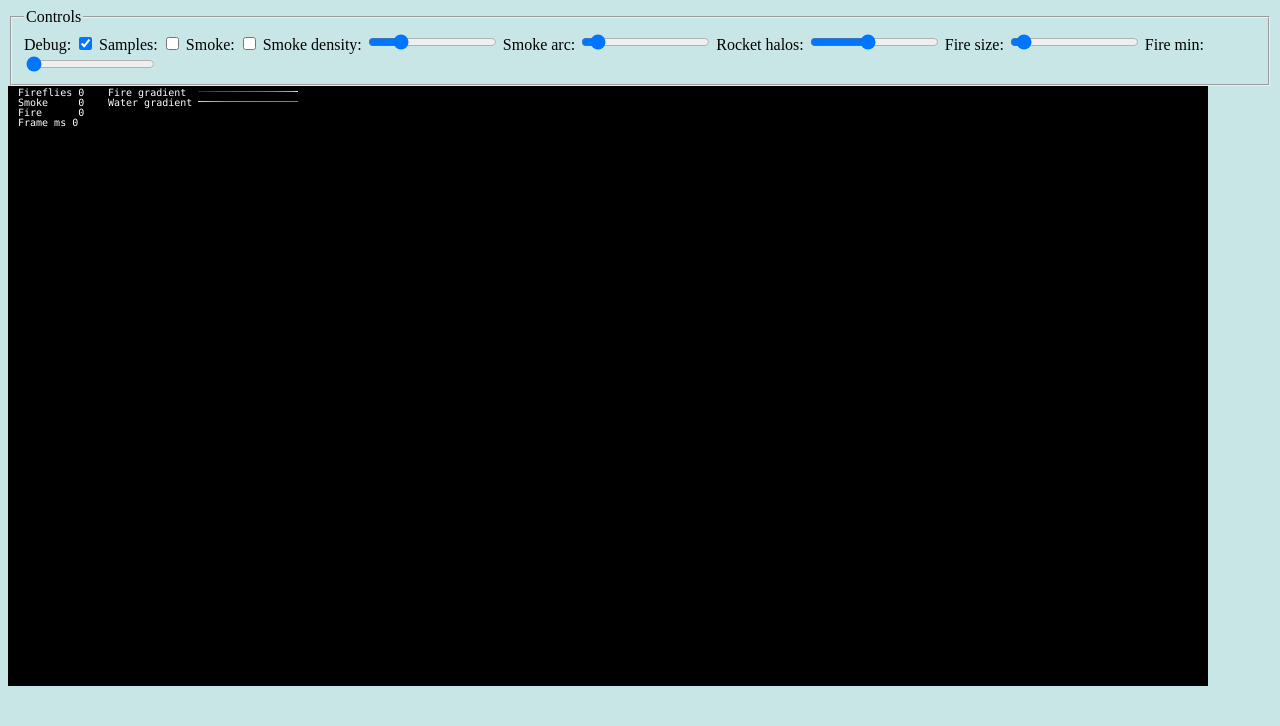
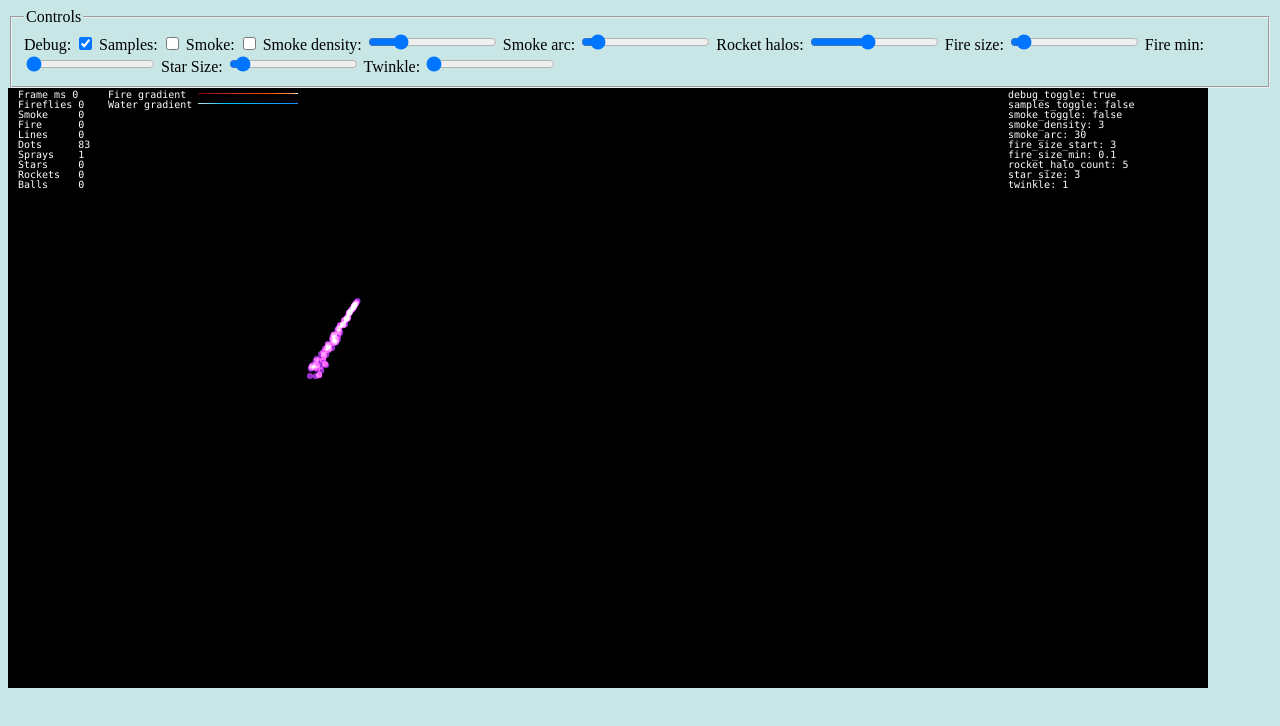
Before and after one commit to niven/fireworks, a plain HTML site: page canvas.html in a window 1280 px wide. Drawn offline with Linux system fonts and the light colour scheme.

Commit message:
Cleanup and extracting functions

```diff
--- a/canvas.html
+++ b/canvas.html
@@ -5,7 +5,7 @@
 <script type="text/javascript" src="canvas.js"></script>
 <link rel="stylesheet" type="text/css" href="canvas.css">
 </head>
-<body onload="go();">
+<body onload="main();">
 
 	<fieldset>
 		<legend>Controls</legend>
@@ -17,6 +17,8 @@
 		Rocket halos: <input type="range" min="1" max="10" value="5" id="rocket_halo_count">
 		Fire size: <input type="range" min="1" max="40" value="3" id="fire_size">
 		Fire min: <input type="range" min="0.1" max="5" value="0.1" step="0.01" id="fire_size_min">
+		Star Size: <input type="range" min="1" max="40" value="3" step="1" id="star_size">
+		Twinkle: <input type="range" min="1" max="10" value="1" step="1" id="twinkle">
 	</fieldset>
 
 </body>
--- a/canvas.js
+++ b/canvas.js
@@ -1,18 +1,21 @@
-let COF_air = 0.0001; // Coeffiecnt of Friction of air relative to a rocket
-let GRAVITY = 9.8; // m/s^2
+let GRAVITY = v3(0, 9.8, 0); // m/s^2
 let PI_2 = 2 * Math.PI;
+
+let v0 = v3( 0, 0, 0 );
 
 var DEBUG = true;
 var SAMPLES = false;
 
-let WIDTH = 1200;
-let HEIGHT = 600;
+// in pixels
+let CANVAS_WIDTH = 1200;
+let CANVAS_HEIGHT = 600;
+
+// in meters
+let WORLD_WIDTH = CANVAS_WIDTH;
+let WORLD_HEIGHT = 600;
 
 let BALL_SIZE = 30;
 let BALL_SIZE_MIN = 10;
-
-let ROCKET_MAX_TIME = Math.sqrt( 2 * 600 / GRAVITY );
-let ROCKET_MAX_Y_SPEED = 600 / ROCKET_MAX_TIME;
 
 let FIREFLY_SPEED = 2;
 
@@ -25,6 +28,14 @@ var FIRE_SIZE_MIN = 0.5;
 var FIRE_SIZE_MAX = 8;
 
 var ROCKET_HALO_COUNT = 5;
+// we want the rockets to explode at about 2/3rds of the height of the canvas
+// TODO: actual math here. Too early and I've had too little tea
+let ROCKET_VELOCITY_Y = -200;
+
+var STAR_SIZE = 3;
+
+var SPRAY_MAX_AGE_MS = 3000;
+var TWINKLE_FACTOR = 1;
 
 let COLOR_MIN = 20.0; // cutoff color value for removing fireflies
 let GRADIENT_WIDTH = 100;
@@ -45,6 +56,9 @@ var controls = {
 	"fire_size_min": { "dom_id": "fire_size_min", "var": "FIRE_SIZE_MIN" },
 
 	"rocket_halo_count": { "dom_id": "rocket_halo_count", "var": "ROCKET_HALO_COUNT" },
+
+	"star_size": { "dom_id": "star_size", "var": "STAR_SIZE" },
+	"twinkle": { "dom_id": "twinkle", "var": "TWINKLE_FACTOR" },
 }
 
 var world = {};
@@ -70,15 +84,6 @@ let colors = [
 	v3(255,165,0), // orange
 ];
 
-function pick_color() {
-   return colors[Math.floor(Math.random()*colors.length)];
-}
-
-function css_string_from_color( color ) {
-   return 'rgb(' + color.r + ',' + color.g + ',' + color.b + ')';
-}
-
-
 let use_preballs = false;
 var preballs = [
 
@@ -99,6 +104,14 @@ var preballs = [
 
 ];
 
+function pick_color() {
+   return colors[Math.floor(Math.random()*colors.length)];
+}
+
+function css_string_from_color( color ) {
+   return 'rgb(' + color.r + ',' + color.g + ',' + color.b + ')';
+}
+
 function mouse_coords_from_event( e ) {
 	var x = 0;
 	var y = 0;
@@ -117,7 +130,6 @@ function mouse_coords_from_event( e ) {
 
 function read_control_values() {
 
-	console.log( "Reading control values" );
 	for( var key in controls ) {
 		let el = document.getElementById( controls[key].dom_id );
 		var new_value = null;
@@ -130,7 +142,7 @@ function read_control_values() {
 				new_value = Number.parseFloat( el.value );
 		}
 
-		console.log( key + " from " + window[controls[key].var] + " to " + new_value );
+		// console.log( key + " from " + window[controls[key].var] + " to " + new_value );
 		window[ controls[key].var ] = new_value;
 	}
 
@@ -150,12 +162,13 @@ function firefly( position, color, velocity ) {
 	);
 }
 
-function line( start, delta, color, optional_rotation_rad ) {
+function line( start, delta, velocity, color, optional_rotation_rad ) {
 
 	world.lines.push(
 		{
 			"start": start,
 			"delta": delta,
+			"velocity": velocity,
 			"color": color,
 			"rotation": optional_rotation_rad,
 		}
@@ -189,8 +202,48 @@ function ball( pos ) {
 	      "id": Date.now(),
 		}
 	);
+}
 
+function spray( position, velocity, color ) {
+
+	world.sprays.push(
+		{
+			"position": position,
+			"velocity": velocity,
+			"color": color,
+			"created_ms": Date.now()
+		}
+	);
 }
+
+function dot( position, velocity, size, color ) {
+
+	world.dots.push(
+		{
+			"position": position,
+			"velocity": velocity,
+			"size": size,
+			"color": color
+		}
+	);
+}
+
+function star( position, velocity, size, color ) {
+
+	// the rotation does not cost more to animation, just how the "twinkle" effect looks
+	// fast: very winkly, slow some other nice effect
+	world.stars.push(
+		{
+			"position": position,
+			"velocity": velocity,
+			"size": size,
+			"color": color,
+			"rotation": TWINKLE_FACTOR * (Math.random() < 0.5 ? PI_2 : -PI_2)
+		}
+	);
+}
+
+/********************* effects ************************/
 
 function smoke( position, velocity ) {
 
@@ -244,28 +297,20 @@ function flutter( position, velocity ) {
 
 }
 
+/*************** Setup ***********************/
 
-function star( center, base_color ) {
+function create_initial_objects() {
 
-	let min_distance = 0.5;
-	let max_distance = 6;
-	let step = (max_distance - min_distance) / 4;
-	for( var d = min_distance; d < max_distance; d += step) {
-		// calculate where the corners of a square with size 2d are
-      for( var i = 0; i < 4; i++ ) {
-			let angle = ( i/4 * PI_2);
-	      let x = 10 * d * Math.cos(angle) + center.x;
-	      let y = 10 * d * Math.sin(angle) + center.y;
-			let end = v3( x - center.x, y - center.y, 0); // outward from the center
+	if( use_preballs ) {
+		world.balls = preballs;
+	}
 
-			line( v3(center.x, center.y, 0), end, base_color, PI_2 / 200 );
-      }
-	}
+	spray( v3(300, 300, 0), v3(10, -20,0), pick_color() );
+	// rocket( v3(400, world.height - 1, 0), v3( 0, ROCKET_VELOCITY_Y, 0) );
+
 }
 
-/*************** Setup ***********************/
-
-function go() {
+function setup_input( canvas_element ) {
 
 	document.body.onkeydown = function( event ) {
 		switch(event.key) {
@@ -283,8 +328,9 @@ function go() {
 			 case " ": {
 				event.preventDefault();
 				if( world.rockets.length < 10 ) {
-					let v = v3( Math.random() * 4*GRAVITY - 2*GRAVITY, Math.random() * -6*GRAVITY - 50*GRAVITY, 0 );
-					let pos = v3( Math.random() * world.width, world.height, 0);
+					// let v = v3( rnd( 20, 10 ), rnd( -6 * GRAVITY.y, -2 * GRAVITY.y ), 0 );
+					let v = v3( rnd( 5, -5 ), rnd( 1 * ROCKET_VELOCITY_Y, 0.9 * ROCKET_VELOCITY_Y), 0 );
+					let pos = v3( rnd( world.width * 0.9, world.width * 0.1) , world.height - 1, 0);
 					rocket( pos, v );
 				}
 				break;
@@ -294,42 +340,14 @@ function go() {
 		}
 	};
 
-	var c = document.createElement("canvas");
-
-	c.onclick = function( click ) {
+	canvas_element.onclick = function( click ) {
 		let pos = mouse_coords_from_event( click );
 		ball( pos );
 	};
 
-	c.setAttribute("width", WIDTH);
-	c.setAttribute("height", HEIGHT);
-	c.setAttribute("id", "scene");
-	document.body.appendChild(c);
+}
 
-	world.width = c.width;
-	world.height = c.height;
-
-	world.bottom = world.height;
-	world.top = 0;
-	world.left = 0;
-	world.right = world.width;
-
-	world.fireflies = []; // drift and fade fast
-	world.rockets = [];
-	world.smoke = []; // drift very little, expand and fade
-	world.fire = []; // cycle through 'fire colors'
-	world.lines = [];
-
-	world.balls = [];
-	if( use_preballs ) {
-		world.balls = preballs;
-	}
-
-	rocket( v3( world.width / 2, world.bottom, 0), v3( 0, -600, 0 ) );
-	console.log( world.rockets );
-
-	let trigger_reread_control_values = function() { control_values_need_update = true };
-	Object.keys(controls).forEach( name => document.getElementById( controls[name].dom_id ).onchange = trigger_reread_control_values );
+function create_materials() {
 
 	fire_gradient = make_gradient( [
 		[1, 'lightyellow'],
@@ -346,21 +364,58 @@ function go() {
 		[0.3, 'deepskyblue'],
 		[0.0, 'powderblue']
 	], GRADIENT_WIDTH);
+
 	water_colors = css_colors_from_gradient( water_gradient );
+
+}
+
+function main() {
+
+	var c = document.createElement("canvas");
+
+	setup_input( c );
+
+	c.setAttribute("width", CANVAS_WIDTH);
+	c.setAttribute("height", CANVAS_HEIGHT);
+	c.setAttribute("id", "scene");
+	document.body.appendChild(c);
+
+	world.width = WORLD_WIDTH;
+	world.height = WORLD_HEIGHT;
+
+	world.bottom = world.height;
+	world.top = 0;
+	world.left = 0;
+	world.right = world.width;
+
+	world.fireflies = []; // drift and fade fast
+	world.rockets = [];
+	world.smoke = []; // drift very little, expand and fade
+	world.fire = []; // cycle through 'fire colors'
+	world.lines = [];
+	world.sprays = [];
+	world.stars = [];
+	world.dots = [];
+	world.balls = [];
+
+	create_initial_objects();
+
+	let trigger_reread_control_values = function() { control_values_need_update = true };
+	Object.keys(controls).forEach( name => document.getElementById( controls[name].dom_id ).onchange = trigger_reread_control_values );
+
+	create_materials();
 
 	ctx = document.getElementById("scene").getContext("2d", { alpha: false });
 	ctx.globalCompositeOperation = "lighter";
 	ctx.font = "10px Menlo";
 
 	world.time_at_frame_end = Date.now();
-	world.last_time = 0;
+	world.last_time_ms = 0;
 
 	window.requestAnimationFrame( draw );
 }
 
 function make_gradient( stops, size ) {
-
-	console.log( stops );
 
 	let canvas = document.createElement("canvas");
 	canvas.setAttribute("width", size);
@@ -408,13 +463,14 @@ function draw_samples( ctx ) {
 
 	// works nice as a one off effect
 	let origin_5 = v3( 600, 350, 0 );
-	star( origin_5, colors[1] );
+	star( origin_5, v3(200,-100,0), STAR_SIZE, colors[1] );
 
 }
 
 function draw_debug( ctx ) {
 
 	draw_stats( ctx );
+	draw_values( ctx );
 
 	ctx.fillStyle = 'rgb(255,255,255)'; // white
 	ctx.fillText('Fire gradient ', 100, 10);
@@ -424,24 +480,44 @@ function draw_debug( ctx ) {
 	ctx.putImageData(water_gradient, 190, 15);
 }
 
+function draw_values( ctx ) {
+
+	ctx.fillStyle = 'rgb(255,255,255)'; // white
+
+	var y = 10;
+	for( var key in controls ) {
+		ctx.fillText(key + ': ' + window[ controls[key].var ], world.width-200, y);
+		y += 10;
+	}
+
+}
+
 function draw_stats( ctx ) {
 
 	ctx.fillStyle = 'rgb(255,255,255)'; // white
-	ctx.fillText('Fireflies ' + world.fireflies.length, 10, 10);
-	ctx.fillText('Smoke     ' + world.smoke.length, 10, 20);
-	ctx.fillText('Fire      ' + world.fire.length, 10, 30);
 
 	let avg_render_time = Math.ceil( frame_render_time_ms.reduce( (acc, cur) => acc += cur, 0 ) / 100 );
-	ctx.fillText('Frame ms ' + avg_render_time, 10, 40);
+	ctx.fillText('Frame ms ' + avg_render_time, 10, 10);
+
+	ctx.fillText('Fireflies ' + world.fireflies.length, 10, 20);
+	ctx.fillText('Smoke     ' + world.smoke.length, 10, 30);
+	ctx.fillText('Fire      ' + world.fire.length, 10, 40);
+	ctx.fillText('Lines     ' + world.lines.length, 10, 50);
+	ctx.fillText('Dots      ' + world.dots.length, 10, 60);
+	ctx.fillText('Sprays    ' + world.sprays.length, 10, 70);
+	ctx.fillText('Stars     ' + world.stars.length, 10, 80);
+	ctx.fillText('Rockets   ' + world.rockets.length, 10, 90);
+	ctx.fillText('Balls     ' + world.balls.length, 10, 100);
 }
 
-function draw( timestamp ) {
+function draw( time_since_start_rendering_ms ) {
+
+	let time_delta_ms = time_since_start_rendering_ms - world.last_time_ms;
+	world.last_time_ms = time_since_start_rendering_ms;
 
 	let time_start = Date.now();
-	let time_passed = timestamp - world.last_time;
-	world.last_time = timestamp;
 
-	let time_passed_seconds = time_passed / 1000;
+	let time_delta_seconds = time_delta_ms / 1000;
 
 	if( !running ) {
 		window.requestAnimationFrame( draw );
@@ -452,11 +528,11 @@ function draw( timestamp ) {
 		read_control_values();
 	}
 
-	ctx.clearRect(0 ,0, WIDTH, HEIGHT);
+	ctx.clearRect(0 ,0, CANVAS_WIDTH, CANVAS_HEIGHT);
 
 	// set background
 	ctx.fillStyle = 'rgb(0,0,0)'; // black
-	ctx.fillRect(0, 0, WIDTH, HEIGHT);
+	ctx.fillRect(0, 0, CANVAS_WIDTH, CANVAS_HEIGHT);
 
 	if( DEBUG ) {
 		draw_debug( ctx );
@@ -465,27 +541,32 @@ function draw( timestamp ) {
 		draw_samples( ctx );
 	}
 
-	animate_balls( time_passed_seconds );
+	animate_dots( time_delta_ms );
 
-	animate_rockets( time_passed_seconds );
+	animate_balls( time_delta_ms );
+
+	animate_rockets( time_delta_ms );
 
 	animate_fireflies();
 
 	animate_smoke();
 
-	animate_fire( time_passed_seconds );
+	animate_fire( time_delta_ms );
 
-	animate_lines()
+	animate_lines( time_delta_ms );
+
+	animate_sprays( time_delta_ms );
+
+	animate_stars( time_delta_ms );
 
 	let time_end = Date.now();
-	world.time_at_frame_end = time_end;
 	frame_render_time_ms.push( time_end - time_start );
 	frame_render_time_ms.shift();
 
 	window.requestAnimationFrame( draw );
 }
 
-function animate_fire( time_passed_seconds ) {
+function animate_fire( time_passed_ms ) {
 
 	for( var i=0; i<world.fire.length; i++ ) {
 
@@ -500,10 +581,9 @@ function animate_fire( time_passed_seconds ) {
 	   ctx.fill();
 
 	   f.radius *= 0.96;
-	   f.position.x += time_passed_seconds * f.velocity.x;
-	   f.position.y += time_passed_seconds * f.velocity.y;
+		f.position = add( f.position, mul( f.velocity, time_passed_ms/1000 ) );
 
-		f.age += time_passed_seconds;
+		f.age += time_passed_ms;
 	}
 
 	world.fire = world.fire.filter( f => f.radius > FIRE_SIZE_MIN );
@@ -534,13 +614,13 @@ function animate_smoke() {
 function animate_fireflies() {
 
 	world.fireflies.forEach(function(el, idx, ar){
+		let screen_coords = screen_coords_from_world_coords( el.position );
 	   ctx.beginPath();
 	   ctx.fillStyle = css_string_from_color(el.color); // calling this a lot for the same color probably
-	   ctx.arc(el.position.x, el.position.y, 3, 0, PI_2, false);
+	   ctx.arc( screen_coords.x, screen_coords.y, 3, 0, PI_2, false);
 	   ctx.fill();
 
 	   el.color = mul(el.color, 0.96 );
-	   // el.color = mul(el.color, 0.999 );
 	   el.position.x += el.velocity.x;
 	   el.position.y += el.velocity.y;
 	});
@@ -548,59 +628,69 @@ function animate_fireflies() {
 	world.fireflies = world.fireflies.filter( f => (f.color.r > COLOR_MIN) || (f.color.g > COLOR_MIN) || (f.color.b > COLOR_MIN) );
 }
 
-function animate_rockets( time_passed_seconds ) {
+function screen_coords_from_world_coords( position ) {
+	let result = v3(
+		position.x / WORLD_WIDTH * CANVAS_WIDTH,
+		position.y / WORLD_HEIGHT * CANVAS_HEIGHT,
+		position.z
+	);
+	return result;
+}
 
-	// draw rockets (they don't collide for now)
-	world.rockets.forEach(function(el, idx, ar){
-
-		smoke( el.position, mul( el.velocity, -1 ) );
-
-		// rendering is quite fast, so avoid generating 1000s of fireflies
-		if( Math.random() < 0.5 ) {
-			// firefly( v3(el.position.x, el.position.y, 0), mul(el.color, 0.3), v3(0,0,0) );
-			fire( v3(el.position.x, el.position.y, 0), v3(0,0,0) );
-		}
-
-	   ctx.beginPath()
-	   ctx.fillStyle = css_string_from_color(el.color);
-	   ctx.arc(el.position.x, el.position.y, el.radius, 0, PI_2, false);
-	   ctx.fill();
-
-		// console.log(el.y);
-		let t_now = Date.now();
-		let t_passed = t_now - el.time;
-		el.time = t_now;
-
-
-		// update position based on speed and time passed
-	   el.position = add( el.position, mul( el.velocity, time_passed_seconds ) );
-		// vertical speed is reduced by gravity
-		el.velocity.y += GRAVITY * time_passed_seconds;
-		// all speed is reduced by friction, which is proportional to the force
-		// since rockets all have the same mass (for now?) we can absorb that term in the Coefficient Of Friction
-		let friction = mul( el.velocity, COF_air * length(el.velocity) );
-		el.velocity = sub( el.velocity, friction );
-	});
+function animate_rockets( time_delta_ms ) {
 
 	// explode any rockets that have reached their maximum height (ish, it's easier to explode them when they slow down)
-	world.rockets = world.rockets.filter( rocket => rocket.position.y > 0 ); // only retain ones that are in view
+	world.rockets = world.rockets.filter( rocket => in_bounds( rocket.position, world.width, world.height) ); // only retain ones that are in view
+	//
+	let rocket_explode_velocity = -40; // m/s
 
-	world.rockets.filter( rocket => rocket.velocity.y >= -80 ).forEach( function( el, idx, arr ) {
-
+	world.rockets.filter( rocket => rocket.velocity.y >= rocket_explode_velocity ).forEach( function( el, idx, arr ) {
+		console.log ("splde");
 		// poly does random 3,4,5,6 sides, so +circle there are 5 options
 		if( Math.random() < 1/5 ) {
 			rocket_burst_circle( el.position, 40, el.color );
 		} else {
 			rocket_burst_poly( el.position, 40, el.color );
 		}
+	});
+	world.rockets = world.rockets.filter( rocket => rocket.velocity.y < rocket_explode_velocity );
 
-	});
-	world.rockets = world.rockets.filter( rocket => rocket.velocity.y < -80 );
+	let time_delta_seconds = time_delta_ms / 1000;
+
+	for( var i=0; i<world.rockets.length; i++ ) {
+		let r = world.rockets[i];
+		console.log( r.velocity );
+		let screen_coords = screen_coords_from_world_coords( r.position );
+
+		smoke( screen_coords, mul( r.velocity, -1 ) );
+
+		if( DEBUG ) {
+			dot( screen_coords, v0, 2, colors[0] );
+		}
+		// rendering is quite fast, so avoid generating 1000s of fireflies
+		// if( Math.random() < 0.5 ) {
+		// 	// firefly( v3(el.position.x, el.position.y, 0), mul(el.color, 0.3), v3(0,0,0) );
+		// 	fire( v3(r.position.x, r.position.y, 0), v3(0,0,0) );
+		// }
+
+	   ctx.beginPath()
+	   ctx.fillStyle = css_string_from_color(r.color);
+	   ctx.arc( screen_coords.x, screen_coords.y, r.radius, 0, PI_2, false);
+	   ctx.fill();
+
+		// update position based on speed and time passed
+	   r.position = add( r.position, mul( r.velocity, time_delta_seconds ) );
+		// vertical speed is reduced by gravity (adding because y speed is negative)
+		r.velocity = add( r.velocity, mul(GRAVITY, time_delta_seconds) );
+		r.velocity.y += 25 * time_delta_seconds; // "fuel spent"
+
+	}
 
 }
 
-function animate_balls( time_passed_seconds ) {
+function animate_balls( time_passed_ms ) {
 
+	let time_passed_seconds = time_passed_ms / 1000;
 	var collisionIndex = 0;
 	world.balls.forEach(function(el, idx, ar){
 
@@ -706,6 +796,116 @@ function animate_balls( time_passed_seconds ) {
 	world.balls = world.balls.filter( ball => ball.radius > 0 );
 }
 
+function animate_sprays( time_delta_ms ) {
+
+
+	let time_delta_seconds = time_delta_ms / 1000;
+	let gravity_drop = mul( mul( GRAVITY, time_delta_seconds ), 0.1); // gravity 10%
+
+	world.sprays = world.sprays.filter( s => in_bounds( s.position, world.width, world.height ) );
+
+	for( var i=0; i<world.sprays.length; i++ ) {
+		let s = world.sprays[i];
+
+		// determines how wide the trail is
+		let angle = rnd( PI_2 * (45/360), -PI_2 * (45/360));
+		let star_direction = rotate( s.velocity, angle );
+		let star_velocity = mul( star_direction, 0.1 );
+		//
+		if( Math.random() < (0.3) ) {
+			dot( s.position, star_velocity, 3, s.color );
+		// 	star_obj( s.position, star_velocity, STAR_SIZE, s.color )
+		}
+		// star( s.position, star_velocity, STAR_SIZE, s.color );
+
+		s.position = add( s.position, mul( s.velocity, time_delta_seconds ) );
+		s.velocity = add( s.velocity, gravity_drop );
+	}
+
+}
+
+function draw_line( from, to, color ) {
+
+   ctx.beginPath();
+   ctx.strokeStyle = css_string_from_color( color ); // calling this a lot for the same color probably
+   ctx.moveTo( from.x, from.y );
+   ctx.lineTo( to.x, to.y );
+   ctx.stroke();
+
+}
+
+function animate_dots( time_passed_ms ) {
+
+	let time_passed_seconds = time_passed_ms / 1000;
+
+	world.dots = world.dots.filter( d => in_bounds( d.position, world.width, world.height ) );
+
+	for( var i=0; i<world.dots.length; i++ ) {
+
+		let d = world.dots[i];
+
+	   ctx.beginPath();
+	   ctx.fillStyle = css_string_from_color(d.color); // calling this a lot for the same color probably
+	   ctx.arc(d.position.x, d.position.y, d.size, 0, PI_2, false);
+	   ctx.fill();
+
+		d.position = add( d.position, mul( d.velocity, time_passed_seconds) );
+	}
+
+}
+
+function animate_lines( time_passed_ms ) {
+
+	world.lines = world.lines.filter( l => (l.color.r > COLOR_MIN) || (l.color.g > COLOR_MIN) || (l.color.b > COLOR_MIN) );
+
+	for( var i=0; i<world.lines.length; i++) {
+		let l = world.lines[i];
+
+		draw_line( l.start, add( l.start, l.delta ), l.color );
+
+		if( l.rotation != undefined ) {
+			l.delta = rotate( l.delta, 60 * time_passed_ms/1000 * l.rotation );
+		}
+		l.color = mul( l.color, 0.98 );
+		let distance = mul( l.velocity, time_passed_ms/1000 );
+		l.start = add( l.start, distance );
+	}
+
+}
+
+function animate_stars( time_passed_ms ) {
+
+
+	// draw a + sign, several times overlapping, smaller each time to get a gradient
+	// then rotate it for next time
+
+	world.stars = world.stars.filter( s => ( in_bounds( s.position, world.width, world.height) ) && ( (s.color.r > COLOR_MIN) || (s.color.g > COLOR_MIN) || (s.color.b > COLOR_MIN) ) );
+
+	for( var i=0; i<world.stars.length; i++ ) {
+
+		let s = world.stars[i];
+		let angle_offset = s.rotation * time_passed_ms/1000;
+
+		let angles = 4;
+	   for( var a = 0; a < angles; a++ ) {
+			let angle = angle_offset + ( a/angles * PI_2 );
+	      let x = Math.cos( angle );
+	      let y = Math.sin( angle );
+
+			let min_distance = s.size / 3;
+			let max_distance = s.size;
+			let step = (max_distance - min_distance) / 3;
+			for( var d = min_distance; d < max_distance; d += step) {
+				let end = v3( d * x + s.position.x, d * y + s.position.y, 0); // outward from the center_velocity
+				draw_line( v3(s.position.x, s.position.y, 0), end, s.color );
+			}
+   	}
+
+		// s.color = mul( s.color, 0.98 );
+		s.position = add( s.position, mul( s.velocity, time_passed_ms/1000 ) );
+	}
+
+}
 
 
 // create a bunch of fading fireflies at the edge of circle (or point)
@@ -757,7 +957,9 @@ function rocket_burst_poly( center, power, base_color ) {
 			let end = v3( x, y, 0);
 			corners.push( end );
 			if( DEBUG ) {
-				line( v3(center.x, center.y, 0), v3( x - center.x, y - center.y ), base_color );
+				let screen_coords_center = screen_coords_from_world_coords( center );
+				let screen_coords_end = screen_coords_from_world_coords( end );
+				line( v3(screen_coords_center.x, screen_coords_center.y, 0), v3( screen_coords_end.x - screen_coords_center.x, screen_coords_end.y - screen_coords_center.y ), v3(0,0,0), base_color );
 			}
       }
 
@@ -767,7 +969,8 @@ function rocket_burst_poly( center, power, base_color ) {
 			let c2 = corners[ (i+1) % poly ];
 			let diff = sub( c2, c1 );
 			if( DEBUG ) {
-				line( c1, diff, base_color );
+				let screen_coords_c1 = screen_coords_from_world_coords( c1 );
+				line( screen_coords_c1, diff, v3(0,0,0), base_color );
 			}
 
 			let fireflies_count = Math.min( 10, power * d );
@@ -808,24 +1011,8 @@ function rocket_burst_circle( center, power, base_color ) {
 
 }
 
-function animate_lines() {
-
-	for( var i=0; i<world.lines.length; i++) {
-		let l = world.lines[i];
-	   ctx.beginPath();
-	   ctx.strokeStyle = css_string_from_color(l.color); // calling this a lot for the same color probably
-	   ctx.moveTo( l.start.x, l.start.y );
-	   ctx.lineTo( l.start.x + l.delta.x, l.start.y + l.delta.y );
-	   ctx.stroke();
-
-		if( l.rotation != undefined ) {
-			l.delta = rotate( l.delta, l.rotation );
-		}
-		l.color = mul( l.color, 0.98 );
-	}
-
-	world.lines = world.lines.filter( l => (l.color.r > COLOR_MIN) || (l.color.g > COLOR_MIN) || (l.color.b > COLOR_MIN))
-
+function in_bounds( position, width, height ) {
+	return position.x > 0 && position.x < width && position.y > 0 && position.y < height;
 }
 
 // random float number from [0, max) or [min, max)
```
